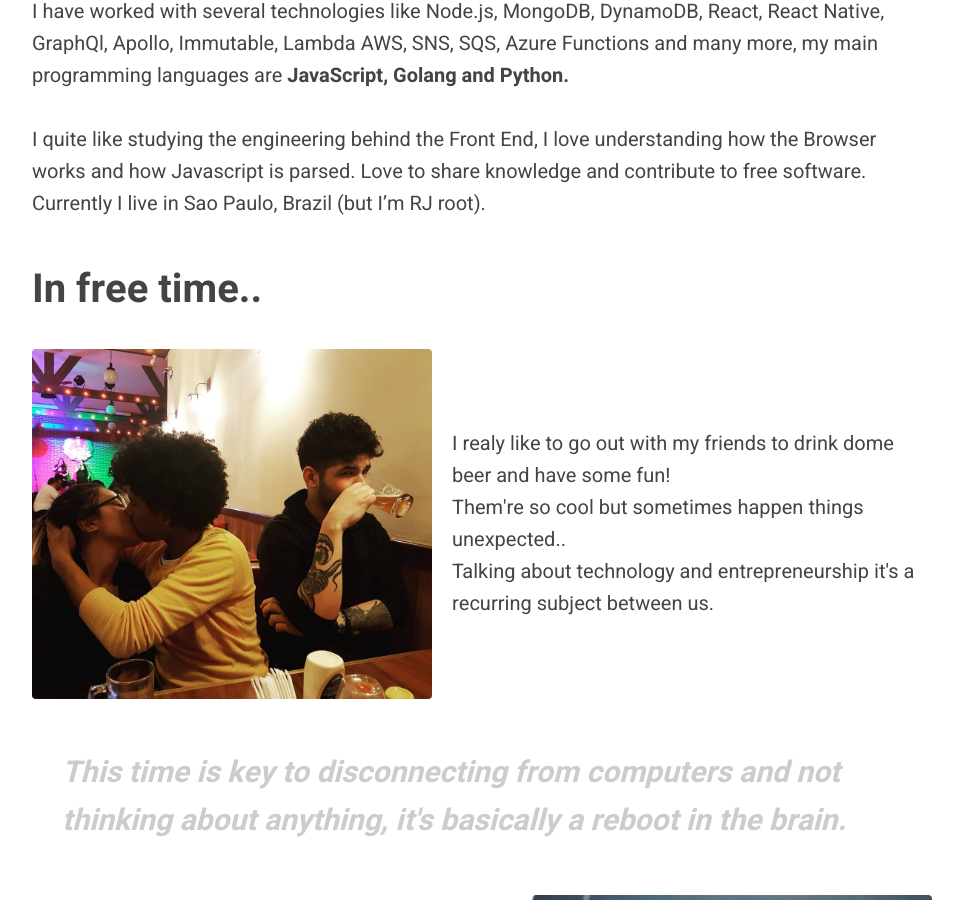
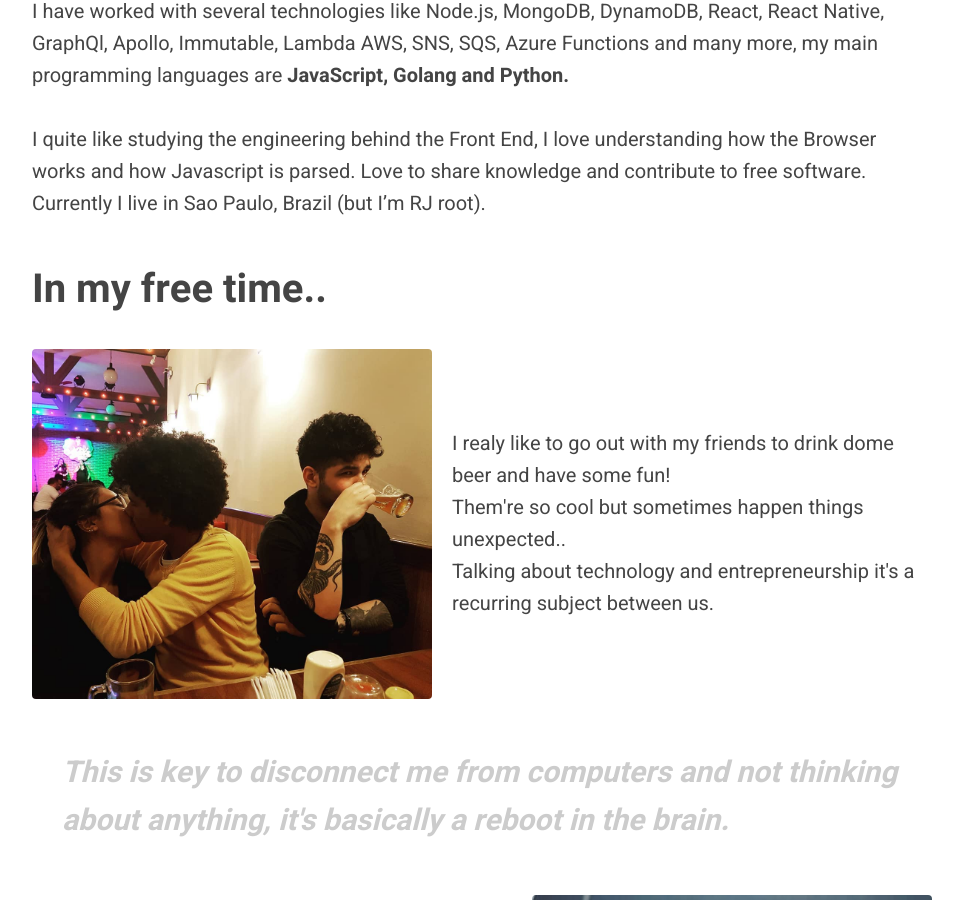
Before and after one commit to Halfeld/website, a Jekyll site: the page built from about-me.md, in a window 1280 px wide and 900 px high, scrolled down 1171 px. Shown: the whole window, without its empty margins (158-1121 px from the left). Built offline with Jekyll 4.4.1, drawn with Linux system fonts in a browser that asks for light colours; some of the changed text lies outside the part shown.

Commit message:
Update about-me.md

```diff
--- a/about-me.md
+++ b/about-me.md
@@ -17,7 +17,7 @@
 
 I quite like studying the engineering behind the Front End, I love understanding how the Browser works and how Javascript is parsed. Love to share knowledge and contribute to free software. Currently I live in Sao Paulo, Brazil (but I'm RJ root).
 
-# In free time..
+# In my free time..
 
 <p class="content-image-left">
   <img src="/assets/img/vela.jpg">
@@ -28,14 +28,14 @@
 
 <p style="margin: 3rem; color: #ccc; font-size: 3rem; font-weight: 700">
   <i>
-    This time is key to disconnecting from computers and not thinking about anything, it's basically a reboot in the brain.
+    This is key to disconnect me from computers and not thinking about anything, it's basically a reboot in the brain.
   </i>
 </p>
 
 <p class="content-image-right">
   <img src="/assets/img/talk5.jpg">
-    Another thing I like to do in free time is share knowledge, write articles, record videos and give lectures. <br />
-    The most interesting part of this is the receptivity of people to my material on the internet, the sensation of happiness is inexpressible.
+    Another thing I like to do in my free time is share knowledge, write articles, record videos and give lectures. <br />
+    The most interesting part of this is the receptivity of people to my material on the internet, the sensation of happiness is awesome.
 </p>
 
 # Hire me
```
